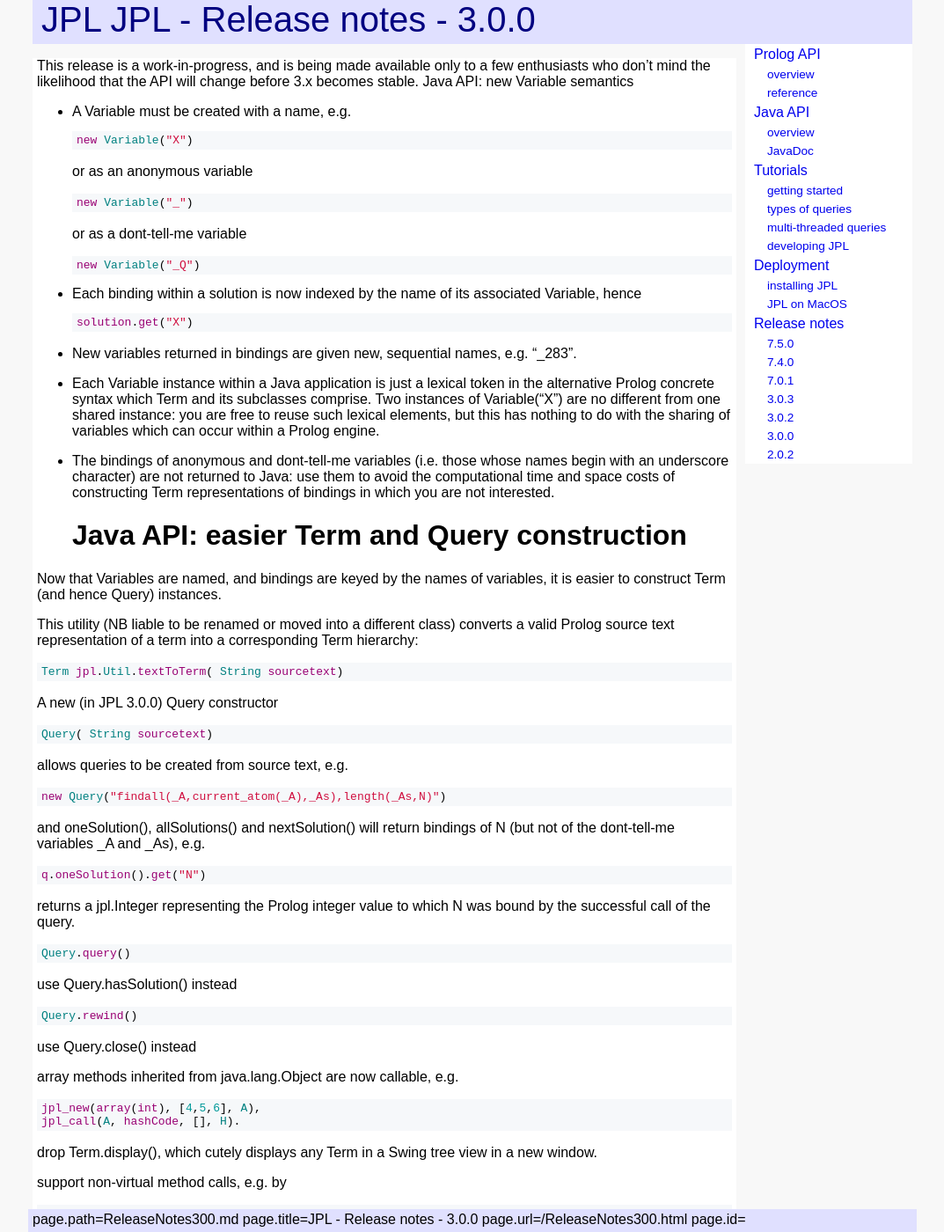
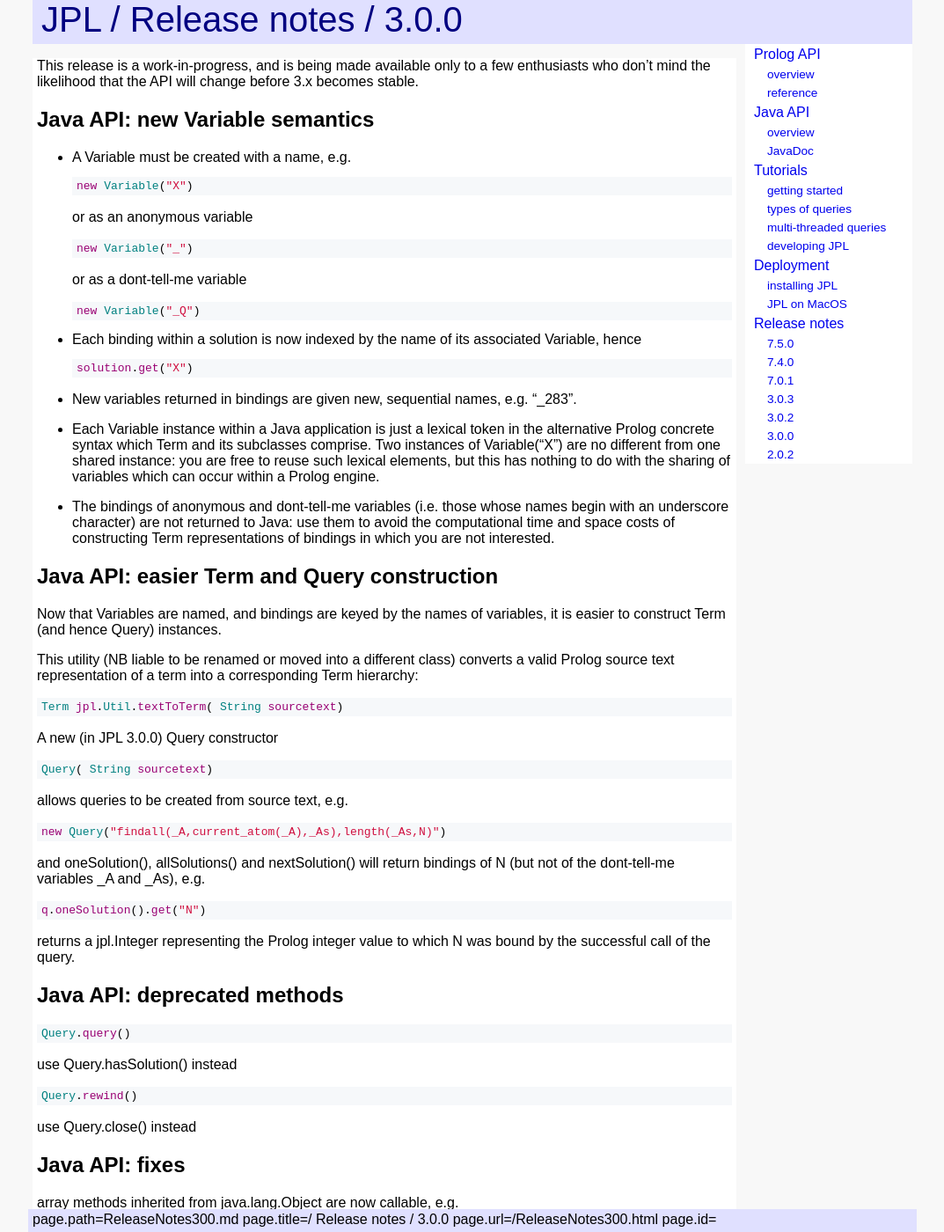
Before and after one commit to anionic/jpl-nav, a Jekyll site: the page built from docs/ReleaseNotes300.md, in a window 1280 px wide and 1400 px high. Shown: the whole window at 88% size, without its empty margins (103-1176 px from the left). Built offline with Jekyll 4.4.1, drawn with Linux system fonts in a browser that asks for light colours; our own code applies the rules of GitHub Pages for plain Markdown files; some of the changed text lies outside the part shown.

Commit message:
Update ReleaseNotes300.md

````diff
--- a/docs/ReleaseNotes300.md
+++ b/docs/ReleaseNotes300.md
@@ -1,7 +1,8 @@
-# JPL - Release notes - 3.0.0
+# / Release notes / 3.0.0
 
 This release is a work-in-progress, and is being made available only to a few enthusiasts who don't mind the likelihood that the API will change before 3.x becomes stable.
-Java API: new Variable semantics
+
+## Java API: new Variable semantics
 
 * A Variable must be created with a name, e.g.
 ```prolog
@@ -24,7 +25,8 @@
 * Each Variable instance within a Java application is just a lexical token in the alternative Prolog concrete syntax which Term and its subclasses comprise.  Two instances of Variable("X") are no different from one shared instance: you are free to reuse such lexical elements, but this has nothing to do with the sharing of variables which can occur within a Prolog engine.
 
 * The bindings of anonymous and dont-tell-me variables (i.e. those whose names begin with an underscore character) are not returned to Java: use them to avoid the computational time and space costs of constructing Term representations of bindings in which you are not interested.
-# Java API: easier Term and Query construction
+
+## Java API: easier Term and Query construction
 
 Now that Variables are named, and bindings are keyed by the names of variables, it is easier to construct Term (and hence Query) instances.
 
@@ -46,7 +48,7 @@
 ```
 returns a jpl.Integer representing the Prolog integer value to which N was bound by the successful call of the query.
 
-# Java API: deprecated methods
+## Java API: deprecated methods
 ```prolog
 Query.query()
 ```
@@ -56,14 +58,14 @@
 ```
 use Query.close() instead
 
-# Java API: fixes
+## Java API: fixes
 
 array methods inherited from java.lang.Object are now callable, e.g.
 ```prolog
 jpl_new(array(int), [4,5,6], A),
 jpl_call(A, hashCode, [], H).
 ```
-# Java API: planned or under consideration
+## Java API: planned or under consideration
 
 drop Term.display(), which cutely displays any Term in a Swing tree view in a new window.
 
````
